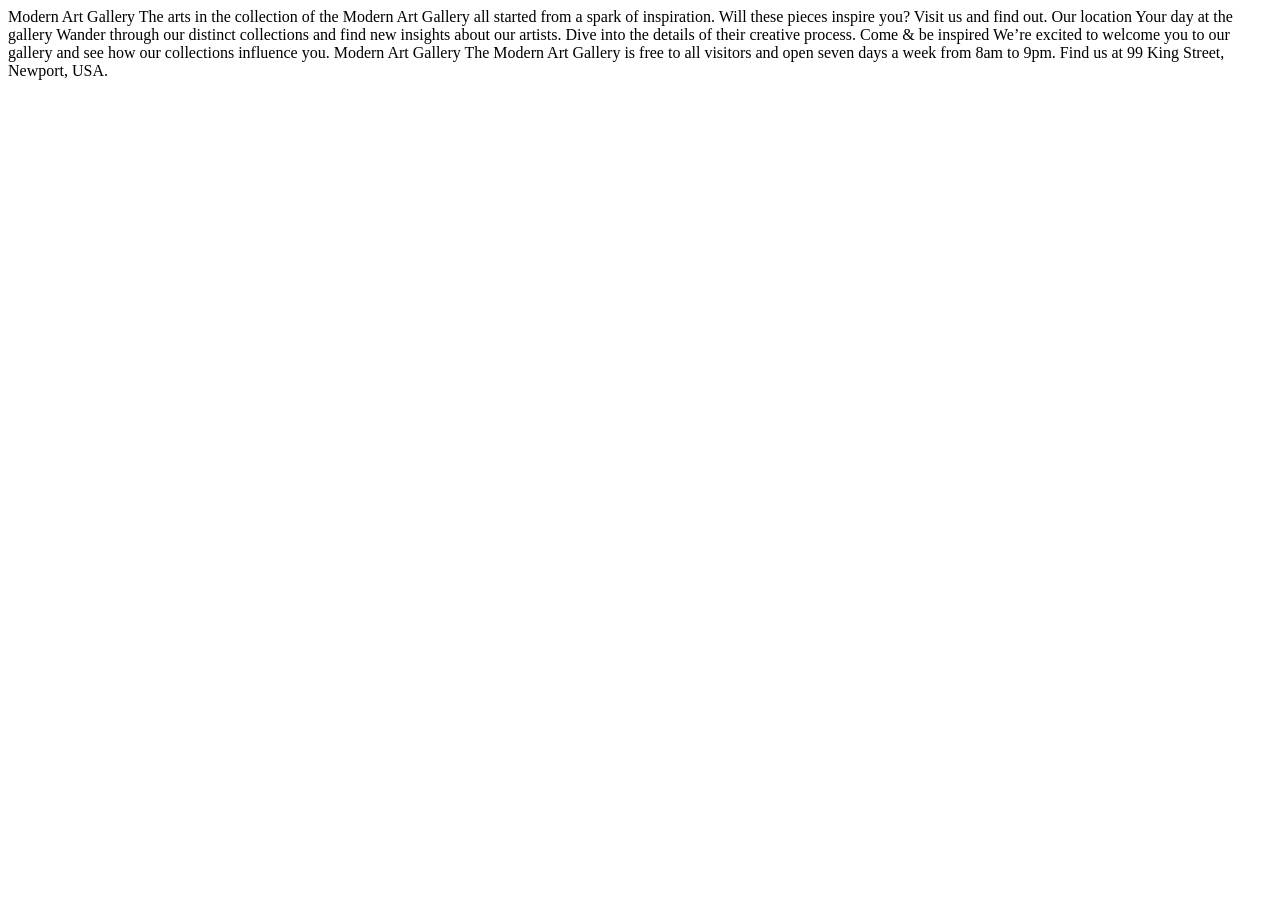
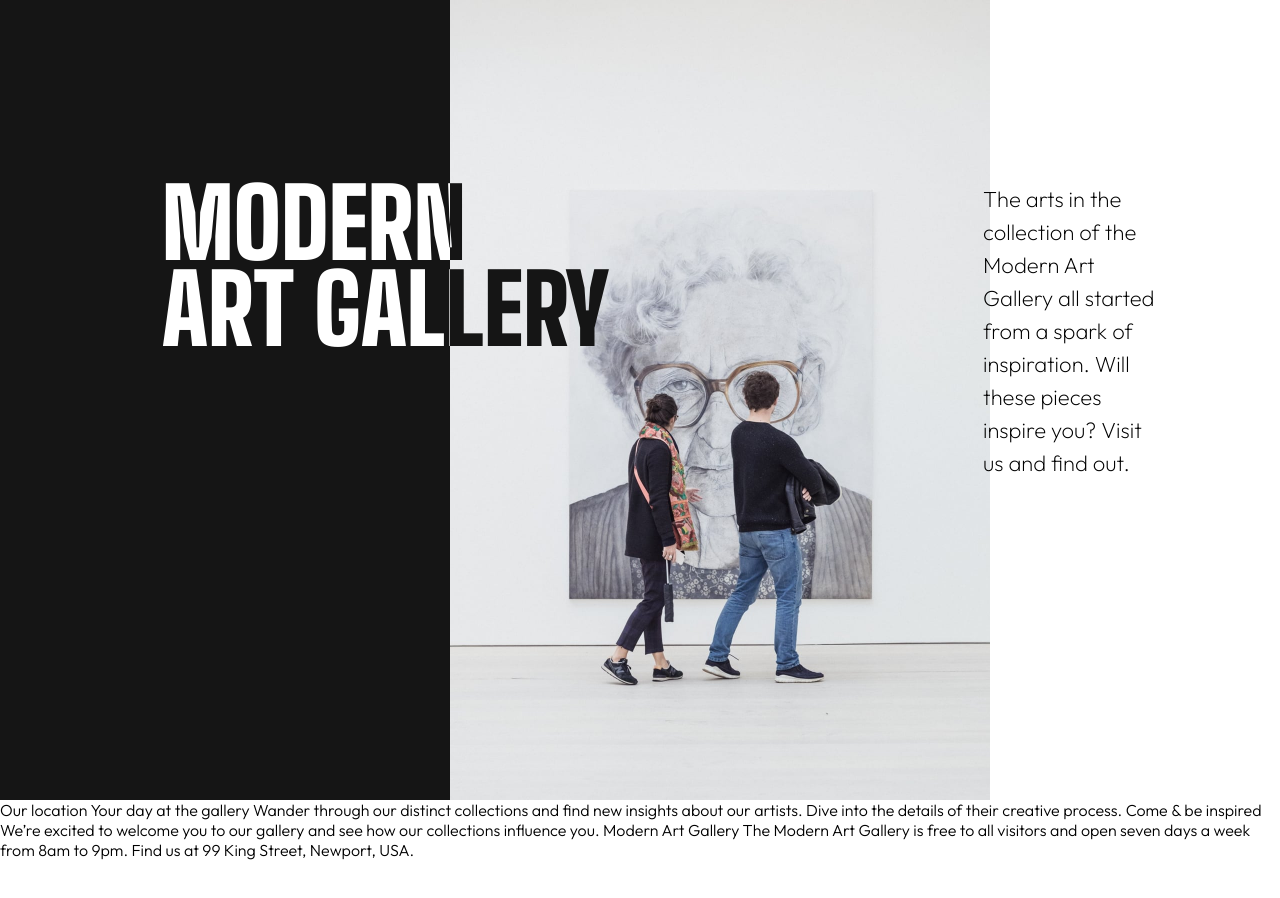
Before and after one commit to Hannah-Ogunyinka/my-art-gallery-website, a plain HTML site: page index.html in a window 1280 px wide. Before the commit the page ends 800 px from the top, so only its background shows below. Drawn offline with Linux system fonts and the light colour scheme.

Commit message:
header
header built

```diff
--- a/index.html
+++ b/index.html
@@ -5,16 +5,32 @@
   <meta name="viewport" content="width=device-width, initial-scale=1.0">
 
   <link rel="icon" type="image/png" sizes="32x32" href="./assets/favicon-32x32.png">
+  <link rel="stylesheet" href="style.css">
 
   <title>Frontend Mentor | Art gallery website</title>
 </head>
 <body>
+  <header>
+    <section class="hero-header">
+      <h1>Modern <br> Art Gallery</h1>
+    </section>
+    <section class="hero-image">
+      <img src="assets/desktop/image-hero@2x.jpg" alt="hero-image">
+      </section>
+    <section class="hero-description">
+      <div class="hero-text">
+        <p>
+          The arts in the collection of the Modern Art Gallery all started
+          from a spark of inspiration. Will these pieces inspire you? Visit
+          us and find out.
+        </p>
+      </div>
+      </section>
+  </header>
 
-  Modern Art Gallery
 
-  The arts in the collection of the Modern Art Gallery all started
-  from a spark of inspiration. Will these pieces inspire you? Visit
-  us and find out.
+
+
 
   Our location
 
--- /dev/null
+++ b/style.css
@@ -0,0 +1,84 @@
+
+@import url('https://fonts.googleapis.com/css2?family=Big+Shoulders+Display:wght@700;800;900&family=Outfit:wght@100;200;300&display=swap');
+
+
+* {
+    box-sizing: border-box;
+    margin: 0;
+    padding: 0;
+}
+
+html, body {
+    font-family: 'Outfit', sans-serif;
+    box-sizing: border-box;
+    height: 100%;
+    margin: 0px;
+}
+
+h1{
+    padding:0;
+    font-family: 'Big Shoulders Display', cursive;
+    font-weight: 900;
+    font-size: 96px;
+    line-height: 0.9;
+}
+
+p{
+    font-family: 'Outfit', sans-serif;
+    font-weight: 200;
+    font-size: 22px;
+    /* background-color: #96ceb4; */
+    margin: 0 30px 0 80px;
+    line-height: 1.5;
+}
+
+header {
+    display: grid;
+    grid-template-columns: 450px 540px 1fr;
+    grid-template-rows: 800px;
+    height: 100%;
+    justify-items: stretch;
+}
+
+.hero-header {
+    background-color: #151515;
+    grid-column: 1/ 2;
+    color: #000;
+    font-size: 39px;
+}
+
+.hero-header > h1 {
+    position:relative;
+    text-align:left;
+    text-transform:uppercase;
+    background-image: linear-gradient( to right, white 64%, #151515 36%);
+    background-clip: text;
+    -webkit-text-fill-color: transparent;
+    top:180px;
+    left:36%;
+    z-index:1;
+    white-space:nowrap;
+}
+
+.hero-image {
+    grid-column: 2/ -2;
+}
+
+.hero-image img {
+    object-fit: cover;
+    width: 540px;
+}
+
+.hero-description {
+    background-color: #fff;
+    grid-column: -2/ -1;
+}
+
+.hero-text {
+    display:flex;
+    /* align-items:center; */
+    height:100%;
+    position:relative;
+    top: 183px;
+    right: 30%
+}
```
